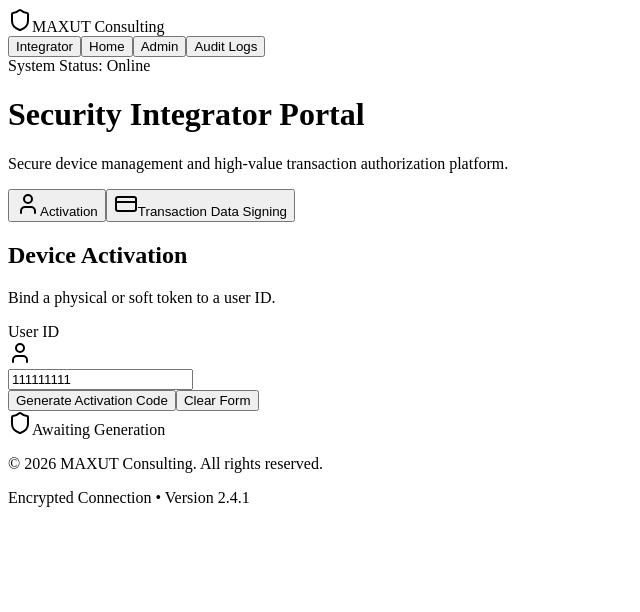
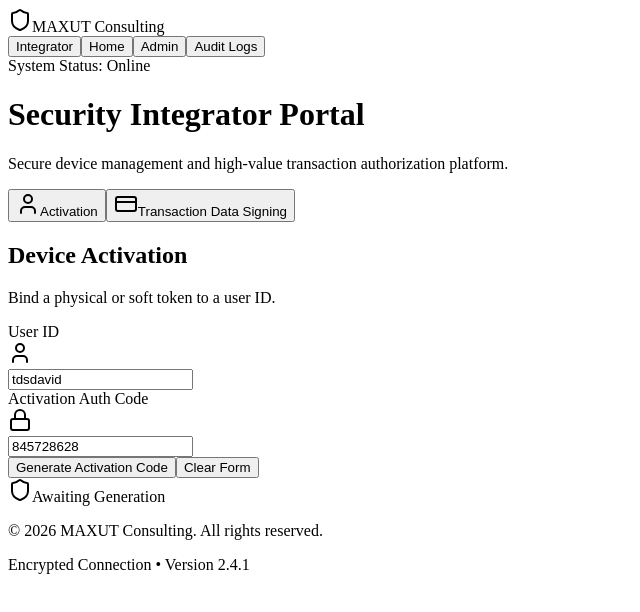
Before and after one commit to Mannyfa/maxut-app, a React (Create React App) app: page / in a window 1280 px wide. Shown: the top 612 px of the page, without its empty margins (0-640 px from the left). Built offline with nearby package versions, Linux system fonts and the light colour scheme.

Commit message:
added a field for authcode for activation

```diff
--- a/src/App.jsx
+++ b/src/App.jsx
@@ -49,7 +49,8 @@
 
 // --- TAB 1: Device Activation ---
 const DeviceActivation = () => {
-  const [userId, setUserId] = useState('111111111');
+  const [userId, setUserId] = useState('tdsdavid');
+  const [authCode, setAuthCode] = useState('845728628');
   const [generatedImage, setGeneratedImage] = useState(null);
   const [isLoading, setIsLoading] = useState(false);
   const [error, setError] = useState(null);
@@ -71,10 +72,14 @@
     setGeneratedImage(null);
     setTimeLeft(30);
     try {
+
       const response = await fetch('https://maxut-app.vercel.app/api/activate', {
         method: 'POST',
         headers: { 'Content-Type': 'application/json' },
-        body: JSON.stringify({ user_id: userId }),
+        body: JSON.stringify({
+          user_id: userId,
+          auth_code: authCode
+        }),
       });
 
       const data = await response.json();
@@ -95,6 +100,7 @@
 
   const handleClear = () => {
     setUserId('');
+    setAuthCode('');
     setGeneratedImage(null);
     setError(null);
     setTimeLeft(30);
@@ -109,6 +115,7 @@
         </div>
 
         <div className="space-y-4 mt-8">
+
           <div>
             <label className="block text-[11px] font-bold text-gray-500 uppercase tracking-wider mb-2">User ID</label>
             <div className="relative">
@@ -125,12 +132,30 @@
             </div>
           </div>
 
+
+          <div>
+            <label className="block text-[11px] font-bold text-gray-500 uppercase tracking-wider mb-2">Activation Auth Code</label>
+            <div className="relative">
+              <div className="absolute inset-y-0 left-0 pl-3 flex items-center pointer-events-none">
+                <Lock className="h-4 w-4 text-gray-400" />
+              </div>
+              <input
+                type="text"
+                value={authCode}
+                onChange={(e) => setAuthCode(e.target.value)}
+                className="w-full border border-gray-200 rounded-lg pl-10 pr-4 py-3 text-gray-800 bg-gray-50/50 focus:bg-white transition-all duration-200 focus:outline-none focus:ring-2 focus:ring-[#005f5f]/20 focus:border-[#005f5f]"
+                placeholder="Enter 9-digit Code"
+              />
+            </div>
+          </div>
+
           <div className="pt-6 flex flex-col items-center gap-4">
             <button
               onClick={handleGenerate}
-              disabled={isLoading}
+
+              disabled={isLoading || !userId || !authCode}
               className={`w-full text-white font-bold py-3 rounded-lg shadow-md transition-all duration-200 transform ${
-                isLoading
+                isLoading || !userId || !authCode
                   ? 'bg-gray-400 cursor-not-allowed'
                   : 'bg-gradient-to-r from-[#005f5f] to-[#004c4c] hover:from-[#004c4c] hover:to-[#003939] hover:-translate-y-0.5 hover:shadow-lg'
               }`}
@@ -163,7 +188,6 @@
             </div>
             <p className="mt-6 text-sm font-bold text-gray-800">Scan with eToken App</p>
 
-            {/* Visual Progress Bar */}
             <div className="w-48 h-1.5 bg-gray-100 rounded-full mt-4 overflow-hidden shadow-inner">
               <div
                 className={`h-full transition-all duration-1000 ease-linear ${timeLeft <= 5 ? 'bg-red-500' : 'bg-[#005f5f]'}`}
```
Also changed, not shown: 2 other files (tests, documents, lock files or other folders).
